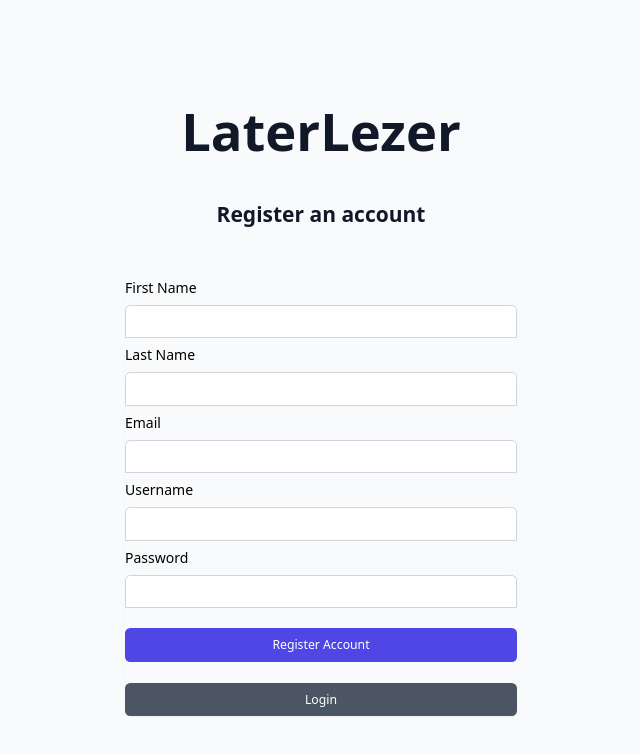
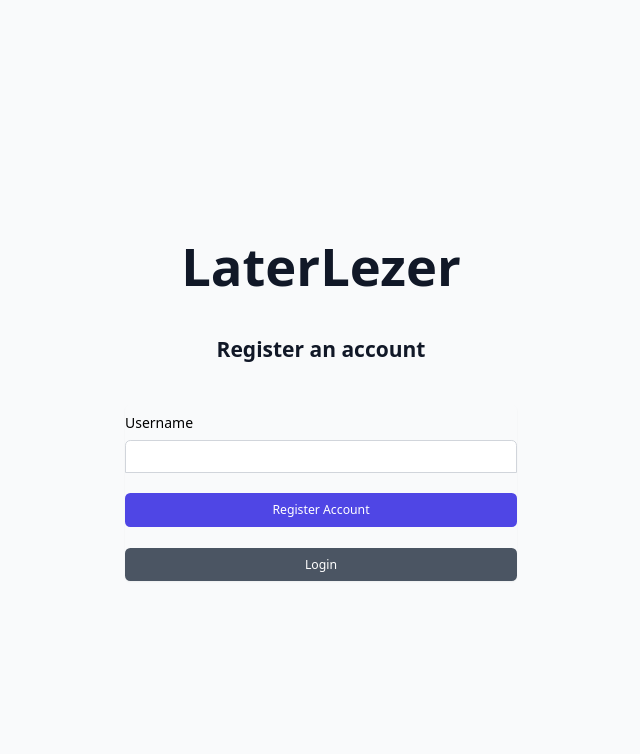
Before and after one commit to Patrickroelofs/HANICA-DWA-Laterlezer, a React (Create React App) app in the folder lezerapp/: page /register in a window 1280 px wide. Shown: the top 754 px of the page, without its empty margins (319-959 px from the left). Built offline with nearby package versions, Linux system fonts and the light colour scheme.

Commit message:
change register to only username

```diff
--- a/lezerapp/src/app/components/register/Register.jsx
+++ b/lezerapp/src/app/components/register/Register.jsx
@@ -11,15 +11,7 @@ function Register() {
   const handleSubmit = (e) => {
     e.preventDefault();
 
-    const userData = {
-      firstName: e.target.firstName.value,
-      lastName: e.target.lastName.value,
-      username: e.target.username.value,
-      password: e.target.password.value,
-      email: e.target.email.value,
-    };
-
-    dispatch(registerUser(userData)).then(() => {
+    dispatch(registerUser(e.target.username.value)).then(() => {
       history.push('/app');
     });
   };
@@ -37,33 +29,9 @@ function Register() {
         <form className="mt-8 space-y-6" onSubmit={handleSubmit}>
           <div className="rounded-md shadow-sm -space-y-px">
             <div>
-              <label htmlFor="firstname" className="leading-10">
-                First Name
-                <input id="firstname" name="firstName" type="string" required className="appearance-none rounded-none relative block w-full px-3 py-2 border border-gray-300 placeholder-gray-500 text-gray-900 rounded-t-md focus:outline-none focus:ring-indigo-500 focus:border-indigo-500 focus:z-10 sm:text-sm" />
-              </label>
-            </div>
-            <div>
-              <label htmlFor="lastname" className="leading-10">
-                Last Name
-                <input id="lastname" name="lastName" type="string" required className="appearance-none rounded-none relative block w-full px-3 py-2 border border-gray-300 placeholder-gray-500 text-gray-900 rounded-t-md focus:outline-none focus:ring-indigo-500 focus:border-indigo-500 focus:z-10 sm:text-sm" />
-              </label>
-            </div>
-            <div>
-              <label htmlFor="email" className="leading-10">
-                Email
-                <input id="email" name="email" type="email" required className="appearance-none rounded-none relative block w-full px-3 py-2 border border-gray-300 placeholder-gray-500 text-gray-900 rounded-t-md focus:outline-none focus:ring-indigo-500 focus:border-indigo-500 focus:z-10 sm:text-sm" />
-              </label>
-            </div>
-            <div>
               <label htmlFor="username" className="leading-10">
                 Username
                 <input id="username" name="username" type="string" required className="appearance-none rounded-none relative block w-full px-3 py-2 border border-gray-300 placeholder-gray-500 text-gray-900 rounded-t-md focus:outline-none focus:ring-indigo-500 focus:border-indigo-500 focus:z-10 sm:text-sm" />
-              </label>
-            </div>
-            <div>
-              <label htmlFor="password" className="leading-10">
-                Password
-                <input id="password" name="password" type="password" required className="appearance-none rounded-none relative block w-full px-3 py-2 border border-gray-300 placeholder-gray-500 text-gray-900 rounded-t-md focus:outline-none focus:ring-indigo-500 focus:border-indigo-500 focus:z-10 sm:text-sm" />
               </label>
             </div>
             <div>
--- a/lezerapp/src/app/components/register/RegisterAction.js
+++ b/lezerapp/src/app/components/register/RegisterAction.js
@@ -2,13 +2,9 @@ import axios from 'axios';
 
 const API_URL = 'http://localhost:3000/api';
 
-const registerUser = (data) => (dispatch) => axios
+const registerUser = (username) => (dispatch) => axios
   .post(`${API_URL}/user`, {
-    firstName: data.firstName,
-    lastName: data.lastName,
-    userName: data.username,
-    password: data.password,
-    email: data.email,
+    userName: username,
   })
   .then((response) => {
     // TODO: Dispatch data to slice
```
